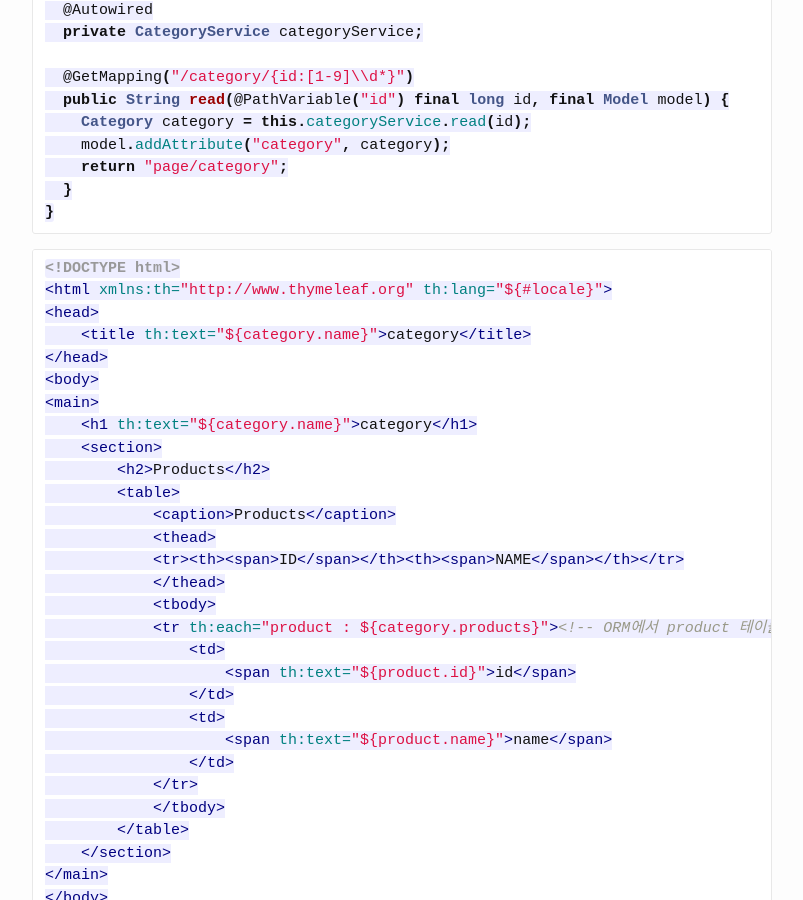
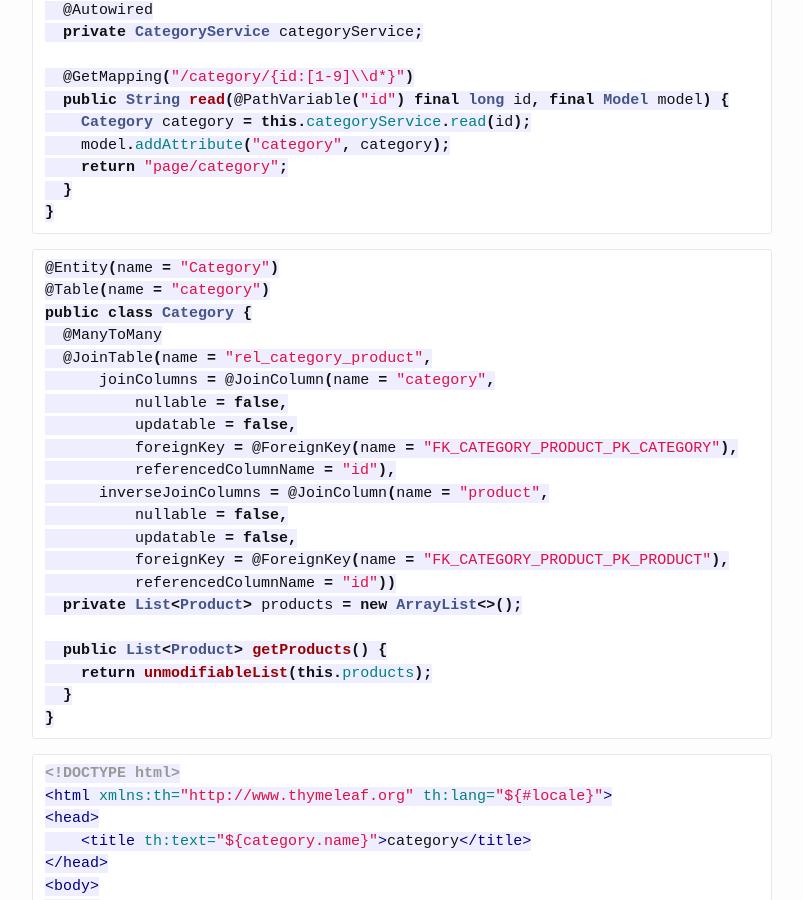
Before and after one commit to JustBurrow/JustBurrow.github.io, a Jekyll site: the page built from _posts/2019-10-20-how-to-use-orm-2.markdown, in a window 1280 px wide and 900 px high, scrolled down 2544 px. Shown: the whole window, without its empty margins (238-1041 px from the left). Built offline with Jekyll 4.4.1, drawn with Linux system fonts in a browser that asks for light colours.

Commit message:
ADD : `Category` 엔티티 - `Product` 릴레이션 매핑 설정.

````diff
--- a/_posts/2019-10-20-how-to-use-orm-2.markdown
+++ b/_posts/2019-10-20-how-to-use-orm-2.markdown
@@ -97,6 +97,29 @@ public class CategoryController {
   }
 }
 ```
+```java
+@Entity(name = "Category")
+@Table(name = "category")
+public class Category {
+  @ManyToMany
+  @JoinTable(name = "rel_category_product",
+      joinColumns = @JoinColumn(name = "category",
+          nullable = false,
+          updatable = false,
+          foreignKey = @ForeignKey(name = "FK_CATEGORY_PRODUCT_PK_CATEGORY"),
+          referencedColumnName = "id"),
+      inverseJoinColumns = @JoinColumn(name = "product",
+          nullable = false,
+          updatable = false,
+          foreignKey = @ForeignKey(name = "FK_CATEGORY_PRODUCT_PK_PRODUCT"),
+          referencedColumnName = "id"))
+  private List<Product> products = new ArrayList<>();
+
+  public List<Product> getProducts() {
+    return unmodifiableList(this.products);
+  }
+}
+```
 ```html
 <!DOCTYPE html>
 <html xmlns:th="http://www.thymeleaf.org" th:lang="${#locale}">
````
